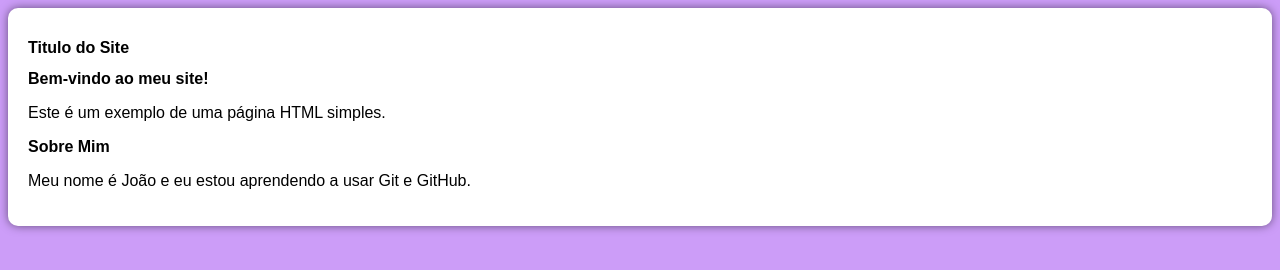
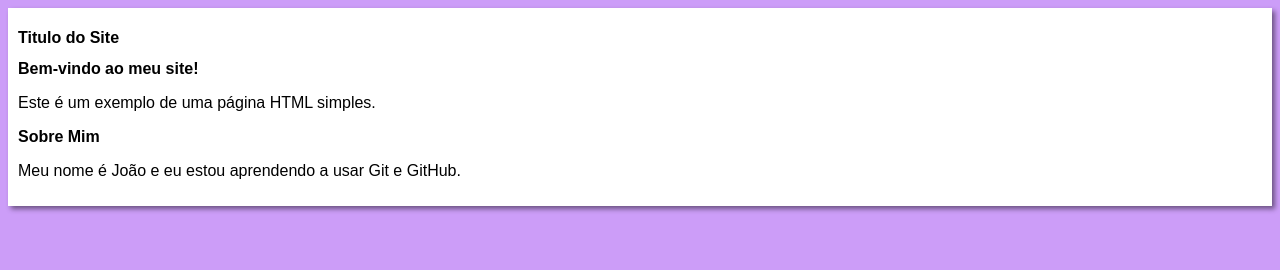
Before and after one commit to WesleyBarbosa/Projeto-site, a plain HTML site: page index.html in a window 1280 px wide. Drawn offline with Linux system fonts and the light colour scheme.

Commit message:
iniciei o design

```diff
--- a/estilos/style.css
+++ b/estilos/style.css
@@ -11,7 +11,6 @@ main{
     background-color: white;
     width: 500;
     margin: auto;
-    padding: 20px;
-    box-shadow: 0px 0px 10px rgba(0, 0, 0, 0.5);
-    border-radius: 10px;
+    padding: 10px;
+    box-shadow: 3px 3px 5px rgba(0, 0, 0, 0.473);
 }
```
